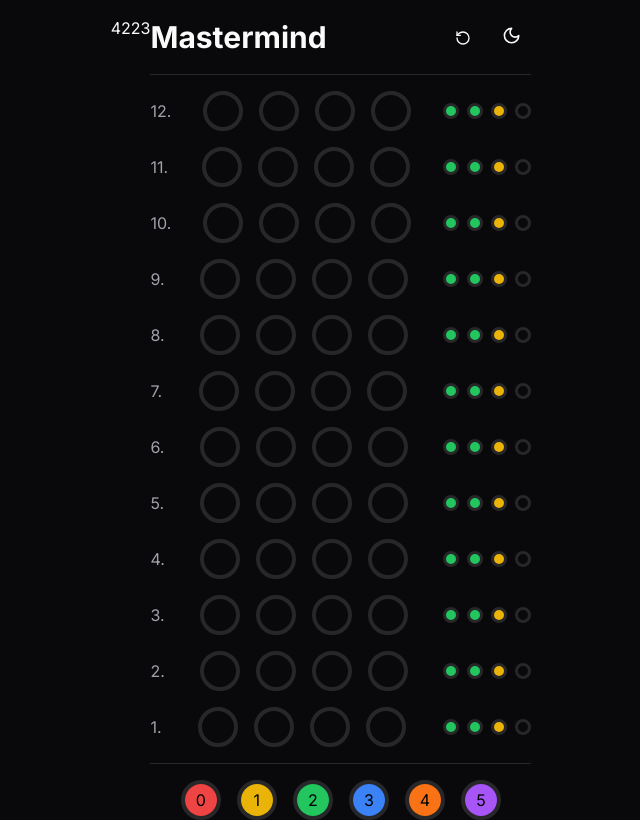
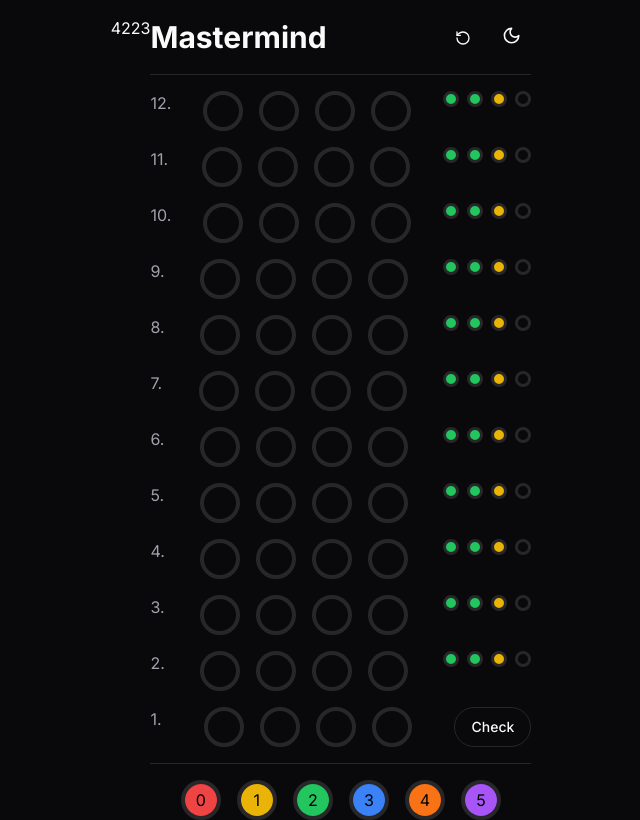
Before and after one commit to Lauritsen1/spac-mastermind, a Next.js app: page / in a window 1280 px wide. Shown: the whole page, without its empty margins (319-959 px from the left). Built offline with nearby package versions, Linux system fonts and the light colour scheme.

Commit message:
add button for comparing guess and code

```diff
--- a/src/app/page.tsx
+++ b/src/app/page.tsx
@@ -31,6 +31,20 @@
     setCode(newArray)
   }
 
+  const compareCodes = () => {
+    const codeStr: string = code.join("")
+    const guessStr: string = guess.join("")
+    const areEqual: boolean = guessStr === codeStr
+
+    if (guess.length === 4 && areEqual) {
+      console.log("You won! 🎉")
+    }
+
+    if (guess.length === 4 && !areEqual) {
+      console.log("You lost! 😡")
+    }
+  }
+
   const handleOnDrag = (e: React.DragEvent<HTMLDivElement>, id: number) => {
     e.dataTransfer?.setData("id", String(id))
   }
@@ -59,22 +73,6 @@
     generateRandomCode()
   }, [])
 
-  useEffect(() => {
-    const codeStr: string = code.join("")
-    const guessStr: string = guess.join("")
-    const areEqual: boolean = guessStr === codeStr
-
-    console.log(guess)
-
-    if (guess.length === 4 && areEqual) {
-      console.log("You won! 🎉")
-    }
-
-    if (guess.length === 4 && !areEqual) {
-      console.log("You lost! 😡")
-    }
-  }, [guess])
-
   return (
     <div className="flex justify-center h-screen pt-4">
       {code}
@@ -92,7 +90,7 @@
           {Array(12)
             .fill(null)
             .map((_, i) => (
-              <div key={i} className="flex justify-between items-center gap-8">
+              <div key={i} className="flex justify-between gap-8">
                 <span className="text-muted-foreground select-none">
                   {i + 1}.
                 </span>
@@ -114,12 +112,22 @@
                     onDragOver={(e) => handleDragOver(e, i)}
                   ></div>
                 </div>
+                {i === currentRow ? (
+                  <Button
+                    className="rounded-3xl"
+                    variant="outline"
+                    onClick={compareCodes}
+                  >
+                    Check
+                  </Button>
+                ) : (
                   <div className="flex gap-2 *:rounded-full *:border-[3px] *:h-4 *:w-4">
                     <div className="bg-green-500 "></div>
                     <div className="bg-green-500"></div>
                     <div className="bg-yellow-500"></div>
                     <div></div>
                   </div>
+                )}
               </div>
             ))}
         </div>
```
Lines whose indentation alone changed are shown as unchanged.
